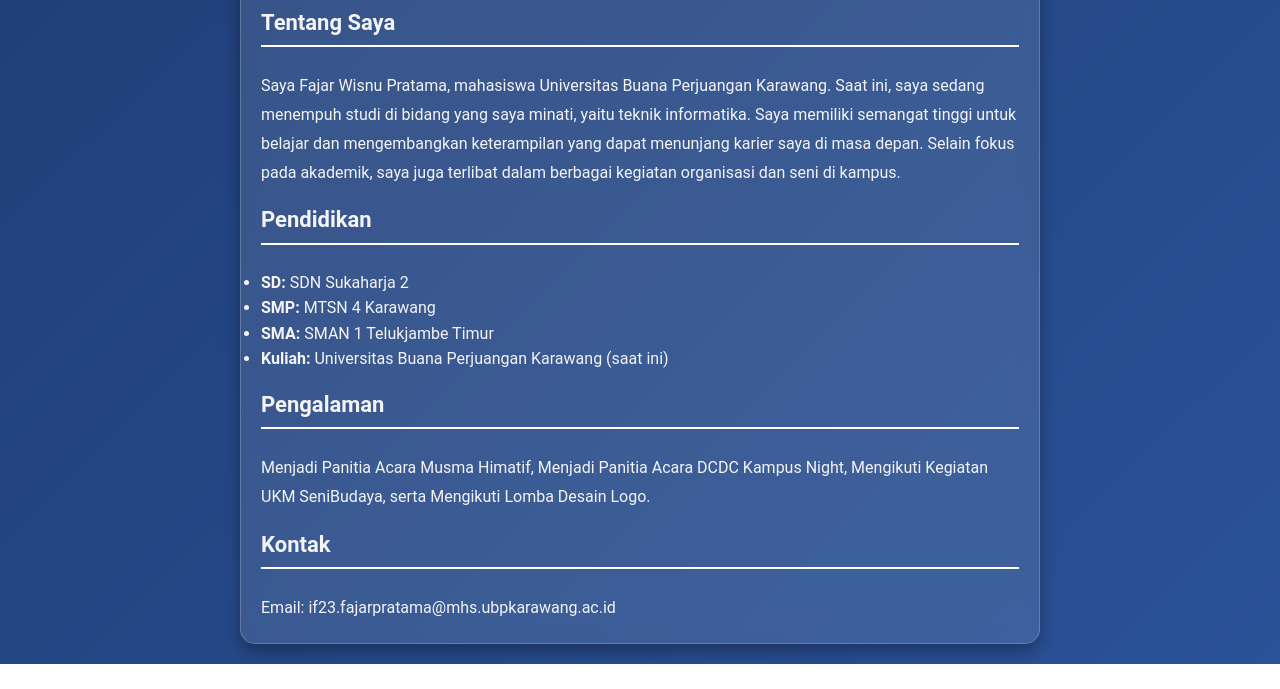
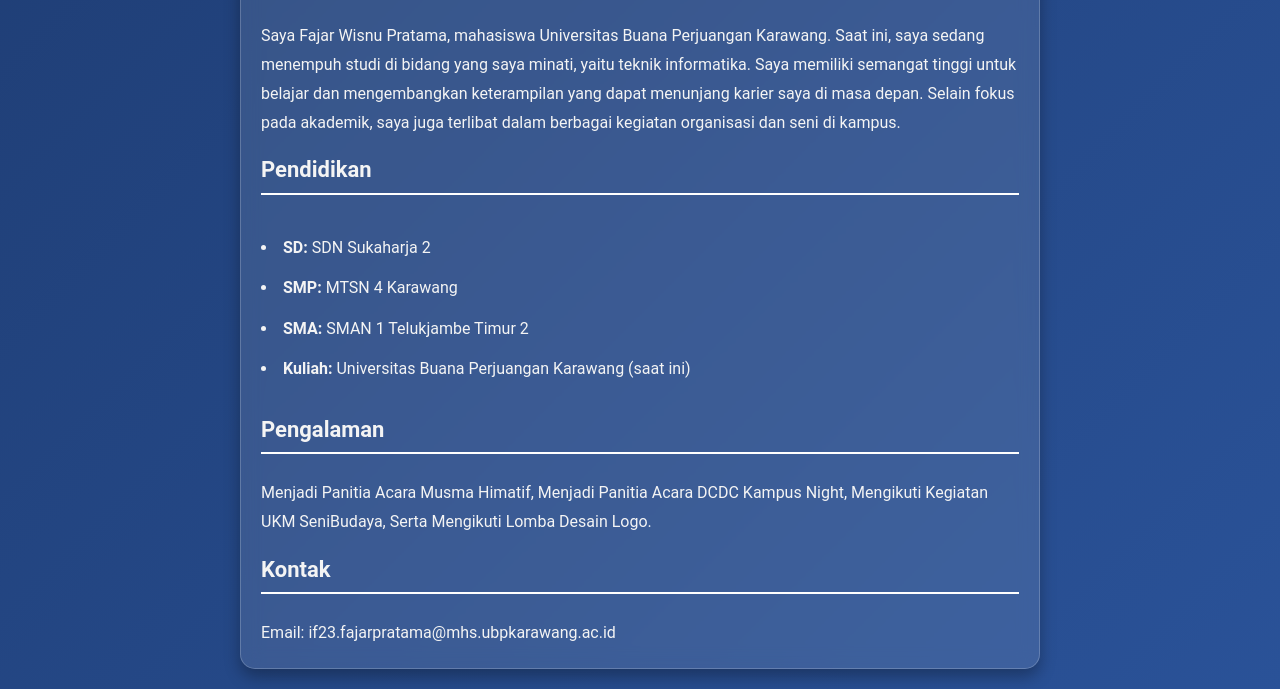
Before and after one commit to fajar-im/aboutfajar, a plain HTML site: page index.html in a window 1280 px wide. Shown: the part 369-1058 px from the top of the page. Before the commit the page ends 1033 px from the top, so only its background shows below. Drawn offline with Linux system fonts and the light colour scheme.

Commit message:
Update index.html

```diff
--- a/index.html
+++ b/index.html
@@ -1,10 +1,6 @@
 <!DOCTYPE html>
 <html lang="en">
 <head>
-    <meta charset="UTF-8">
-    <meta name="viewport" content="width=device-width, initial-scale=1.0">
-    <title>Fajar Wisnu Pratama - Online CV</title>
-    <link rel="stylesheet" href="styles.css">
     <style>
         * {
             margin: 0;
@@ -111,7 +107,6 @@
             }
         }
 
-        /* Responsive adjustments */
         @media (max-width: 600px) {
             .container {
                 padding: 15px;
@@ -151,15 +146,15 @@
             <h2>Tentang Saya</h2>
             <p>Saya Fajar Wisnu Pratama, mahasiswa Universitas Buana Perjuangan Karawang. Saat ini, saya sedang menempuh studi di bidang yang saya minati, yaitu teknik informatika. Saya memiliki semangat tinggi untuk belajar dan mengembangkan keterampilan yang dapat menunjang karier saya di masa depan. Selain fokus pada akademik, saya juga terlibat dalam berbagai kegiatan organisasi dan seni di kampus.</p>
             <h2>Pendidikan</h2>
-            <ul>
+            <p>
                 <li><strong>SD: </strong>SDN Sukaharja 2</li>
                 <li><strong>SMP: </strong>MTSN 4 Karawang</li>
-                <li><strong>SMA: </strong>SMAN 1 Telukjambe Timur</li>
+                <li><strong>SMA: </strong>SMAN 1 Telukjambe Timur 2</li>
                 <li><strong>Kuliah: </strong>Universitas Buana Perjuangan Karawang (saat ini)</li>
-            </ul>
+            </p>
 
             <h2>Pengalaman</h2>
-            <p>Menjadi Panitia Acara Musma Himatif, Menjadi Panitia Acara DCDC Kampus Night, Mengikuti Kegiatan UKM SeniBudaya, serta Mengikuti Lomba Desain Logo.</p>
+            <p>Menjadi Panitia Acara Musma Himatif, Menjadi Panitia Acara DCDC Kampus Night, Mengikuti Kegiatan UKM SeniBudaya, Serta Mengikuti Lomba Desain Logo.</p>
             <h2>Kontak</h2>
             <p>Email: if23.fajarpratama@mhs.ubpkarawang.ac.id</p>
         </div>
```
